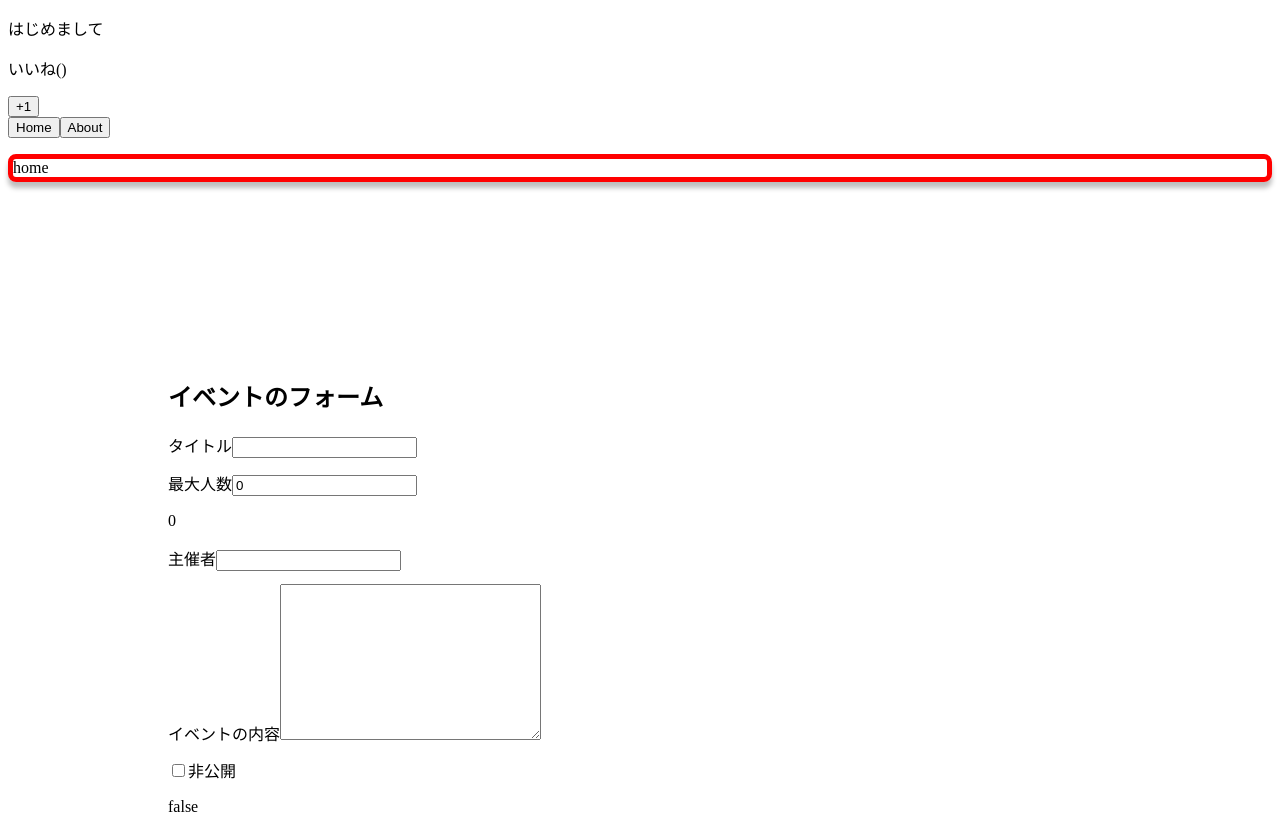
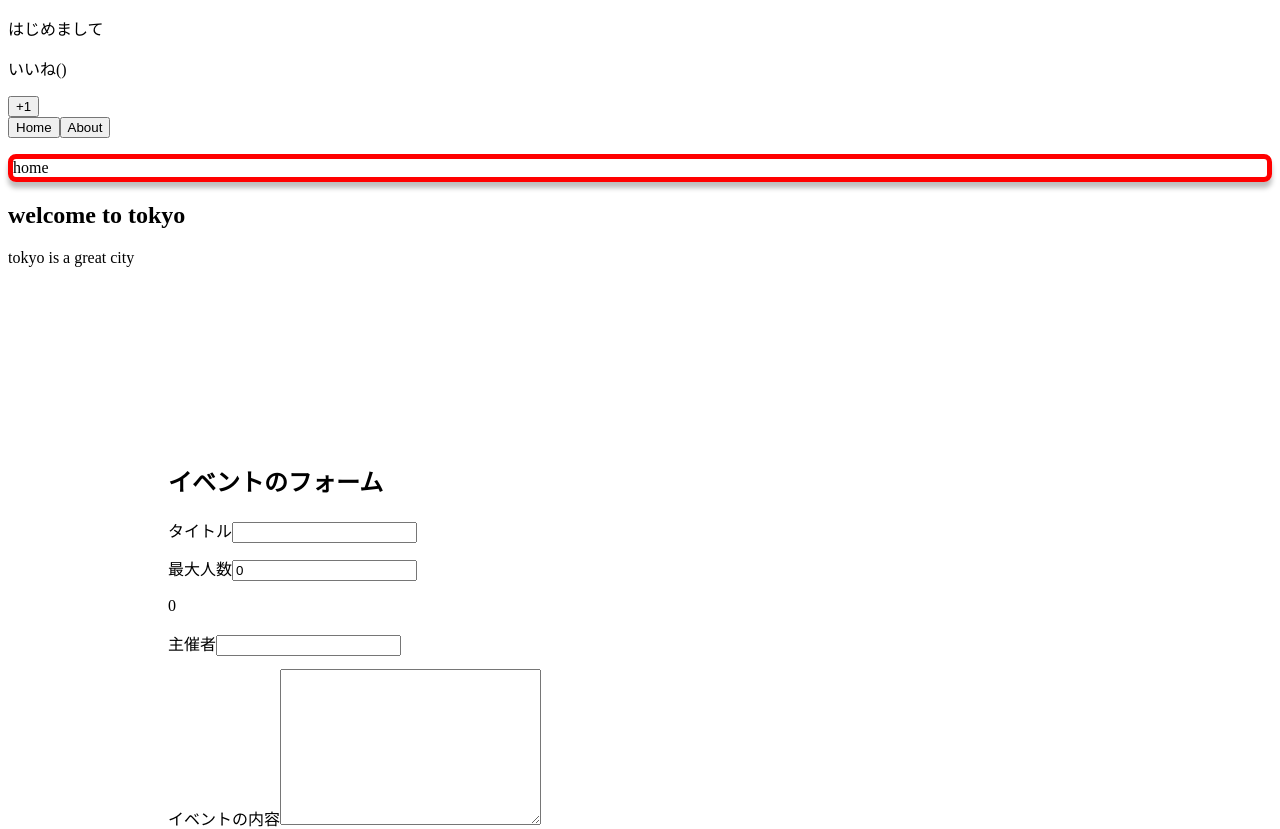
Before and after one commit to Taka2401/Vue.js, a Vue app in the folder udemy-vue.js/: page / in a window 1280 px wide. Shown: the top 829 px of the page. Built offline with nearby package versions, Linux system fonts and the light colour scheme.

Commit message:
add: フィルター

```diff
--- a/udemy-vue.js/src/components/Home.vue
+++ b/udemy-vue.js/src/components/Home.vue
@@ -1,10 +1,27 @@
+
 <template>
-  <p v-border:solid.round.shadow="{width: '5px', color: 'red'}">home</p>
+  <div>
+    <p v-border:solid.round.shadow="{width: '5px', color: 'red'}">home</p>
+    <h2>{{ title | lowerCase }}</h2>
+    <p>{{ subTitle | lowerCase }}</p>
+  </div>
 </template>
 
 
 <script>
 export default {
+  data() {
+    return {
+      tmpData: 'hello',
+      title: 'Welcome To Tokyo',
+      subTitle: "tokyo is a great city"
+    };
+  },
+  filters: {
+    lowerCase(value) {
+      return value.toLowerCase();
+    }
+  },
   directives: {
     border(el, binding) {
       el.style.borderWidth = binding.value.width;
--- a/udemy-vue.js/src/main.js
+++ b/udemy-vue.js/src/main.js
@@ -4,6 +4,9 @@
 
 Vue.config.productionTip = false
 Vue.component('LikeNumber', LikeNumber);
+Vue.filter("upperCase", function(value) {
+  return value.toUpperCase();
+});
 
 new Vue({
   render: h => h(App),
```
